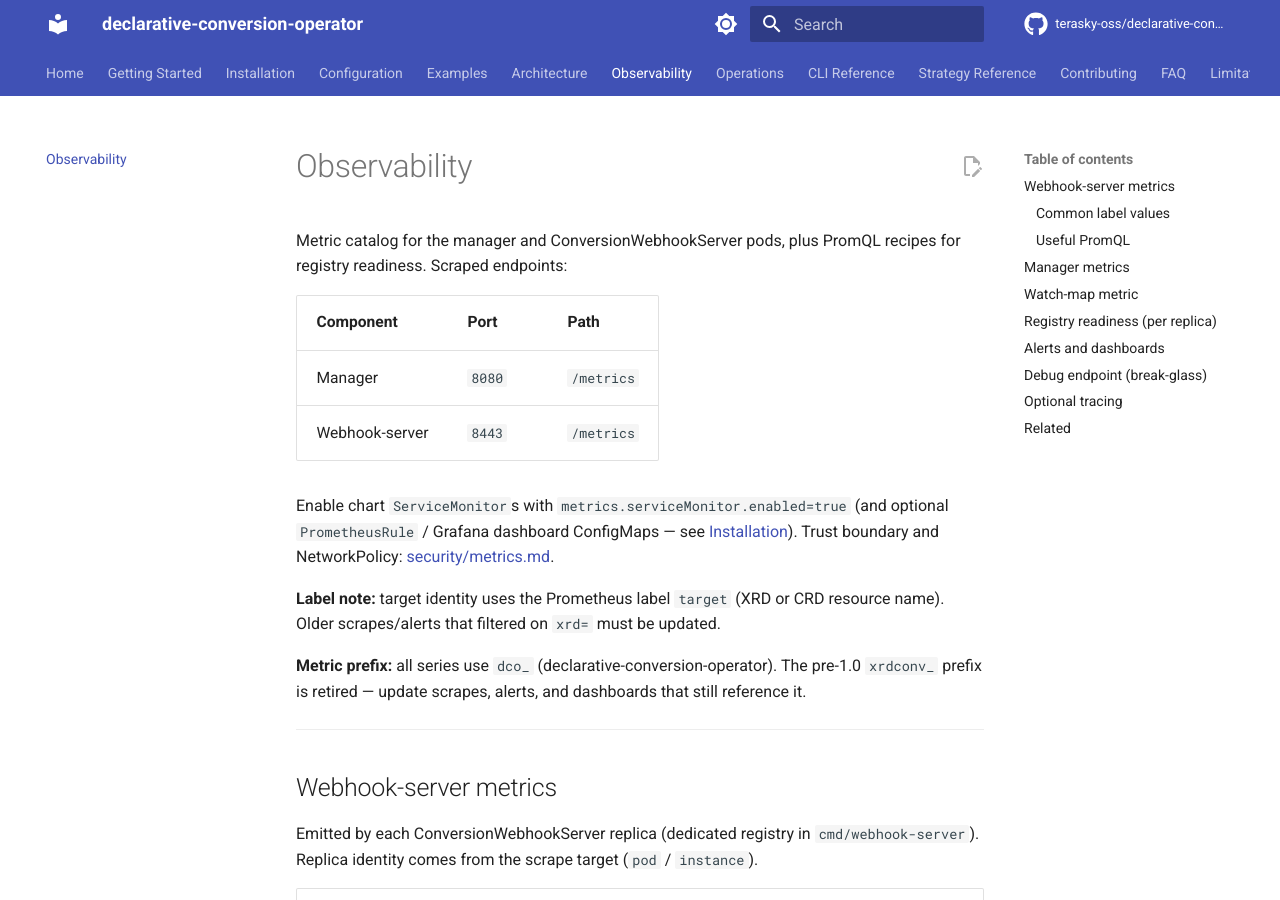
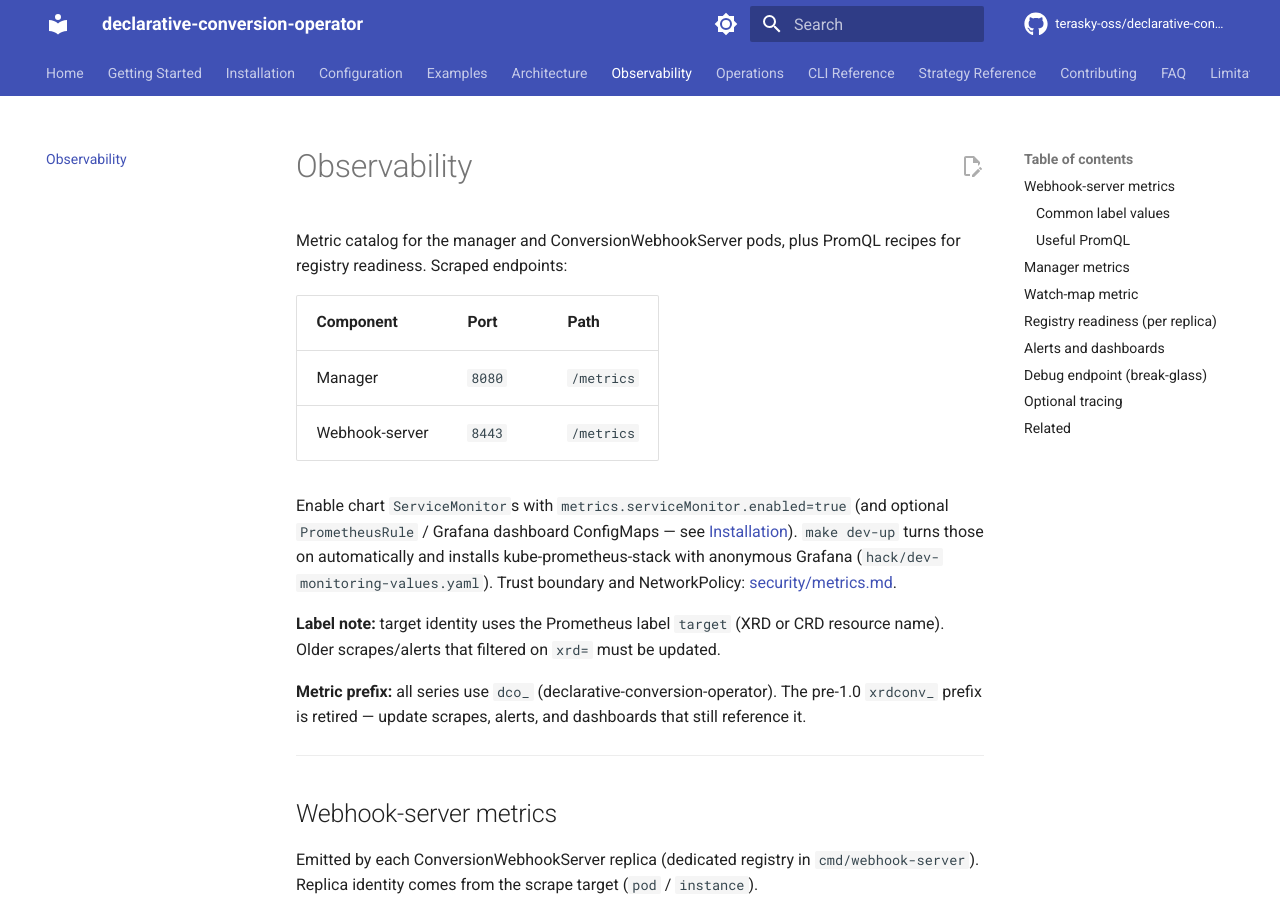
Before and after one commit to TeraSky-OSS/declarative-conversion-operator, an MkDocs documentation site: the page built from docs/observability.md, in a window 1280 px wide and 900 px high. Built offline with MkDocs 1.6.1 and Material for MkDocs 9.7.7, drawn with Linux system fonts in a browser that asks for light colours; comment, search, counter and statistics services are not loaded.

Commit message:
feat: install kube-prometheus-stack from make dev-up
Stand up Prometheus and anonymous Grafana with the local kind
environment, and enable ServiceMonitors, PrometheusRules, and dashboard
ConfigMaps on the operator chart so metrics work out of the box.

```diff
--- a/docs/observability.md
+++ b/docs/observability.md
@@ -10,7 +10,9 @@ PromQL recipes for registry readiness. Scraped endpoints:
 
 Enable chart `ServiceMonitor`s with `metrics.serviceMonitor.enabled=true`
 (and optional `PrometheusRule` / Grafana dashboard ConfigMaps — see
-[Installation](installation.md)). Trust boundary and NetworkPolicy:
+[Installation](installation.md)). `make dev-up` turns those on automatically
+and installs kube-prometheus-stack with anonymous Grafana
+(`hack/dev-monitoring-values.yaml`). Trust boundary and NetworkPolicy:
 [security/metrics.md](security/metrics.md).
 
 **Label note:** target identity uses the Prometheus label `target` (XRD or
```
Also changed, not shown: CONTRIBUTING.md (+11 -0 lines), README.md (+1 -1 lines), 2 other files.
